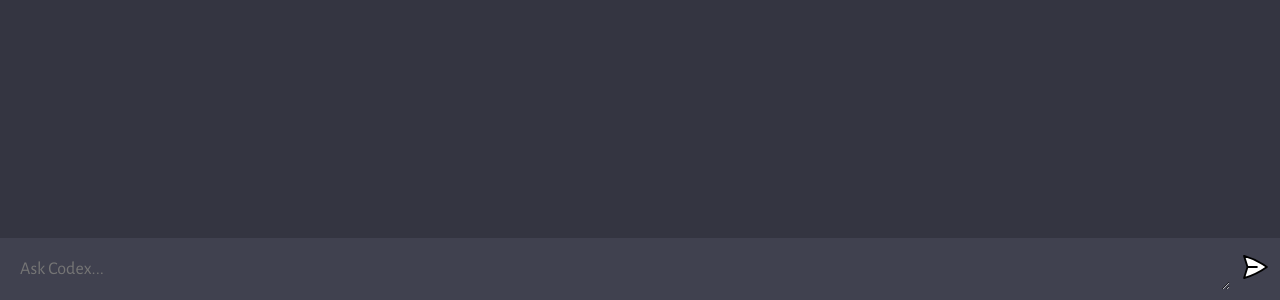
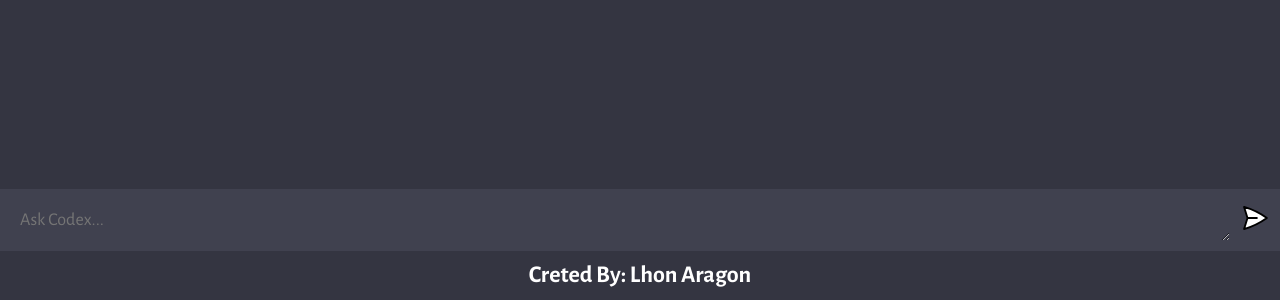
Before and after one commit to 14marlon/codex, a website built with Vite: page client/index.html in a window 1280 px wide. Shown: the part 500-800 px from the top of the page. Built offline with nearby package versions, Linux system fonts and the light colour scheme.

Commit message:
added a footer

```diff
--- a/client/index.html
+++ b/client/index.html
@@ -17,6 +17,7 @@
       <textarea name="prompt" id="" cols="1" rows="1" placeholder="Ask Codex..."></textarea>
       <button type="submit"><img src="assets/send.svg" alt=""></button>
     </form>
+    <h2 class="author">Creted By: Lhon Aragon</h2>
   </div>
 
   <script type="module" src="script.js"></script>
--- a/client/style.css
+++ b/client/style.css
@@ -148,3 +148,9 @@ form img {
   width: 30px;
   height: 30px;
 }
+
+.author {
+  color: white;
+  margin-bottom: 10px;
+  margin-top: 10px;
+}
```
